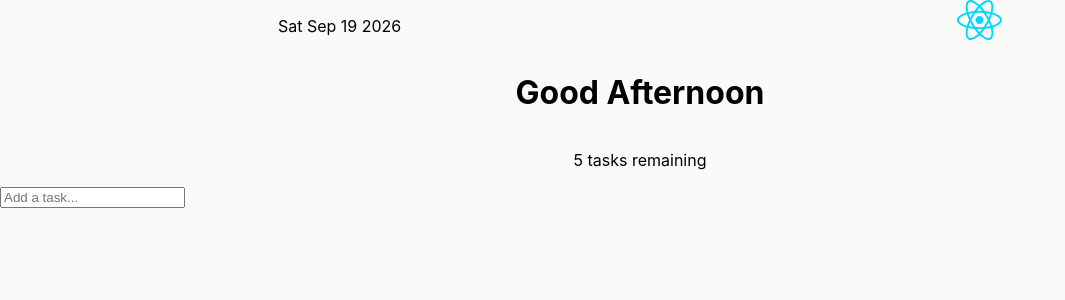
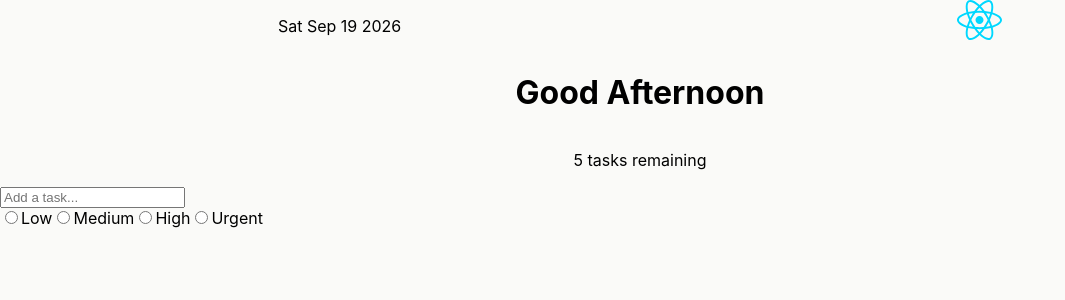
Before and after one commit to AdamKirikisla/react-state-todo-app, a React (Vite) app in the folder react-state-todo-app/: page / in a window 1280 px wide. Shown: the top 300 px of the page, without its empty margins (0-1065 px from the left). Built offline with nearby package versions, Linux system fonts and the light colour scheme.

Commit message:
add radio buttons in Main.jsx

```diff
--- a/react-state-todo-app/src/Components/Main.jsx
+++ b/react-state-todo-app/src/Components/Main.jsx
@@ -5,7 +5,30 @@ export default function Main(){
                 <input type="text"placeholder="Add a task..." />
 
 
+                <div className="radio-inputs">
 
+                    <label className="radio">
+                        <input type="radio" name="priority" value="low"/>
+                        <span className="name">Low</span>
+                    </label>
+
+                    <label className="radio">
+                        <input type="radio" name="priority" value="low"/>
+                        <span className="name">Medium</span>
+                    </label>
+
+                    <label className="radio">
+                        <input type="radio" name="priority" value="low"/>
+                        <span className="name">High</span>
+                    </label>
+
+                    <label className="radio">
+                        <input type="radio" name="priority" value="low"/>
+                        <span className="name">Urgent</span>
+                    </label>
+
+
+                </div>
 
             </form>
         </main>
```
